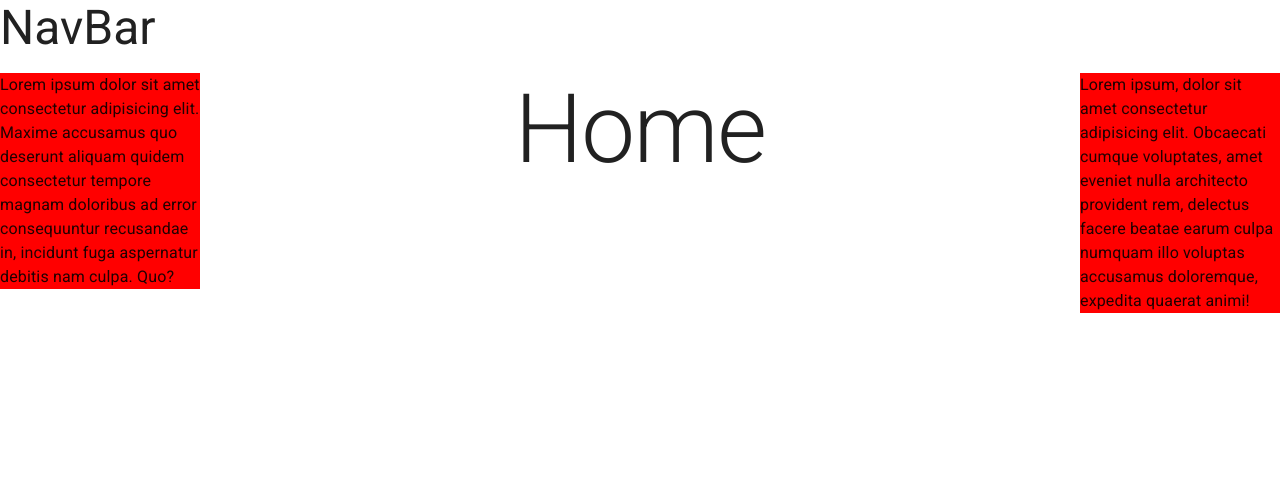
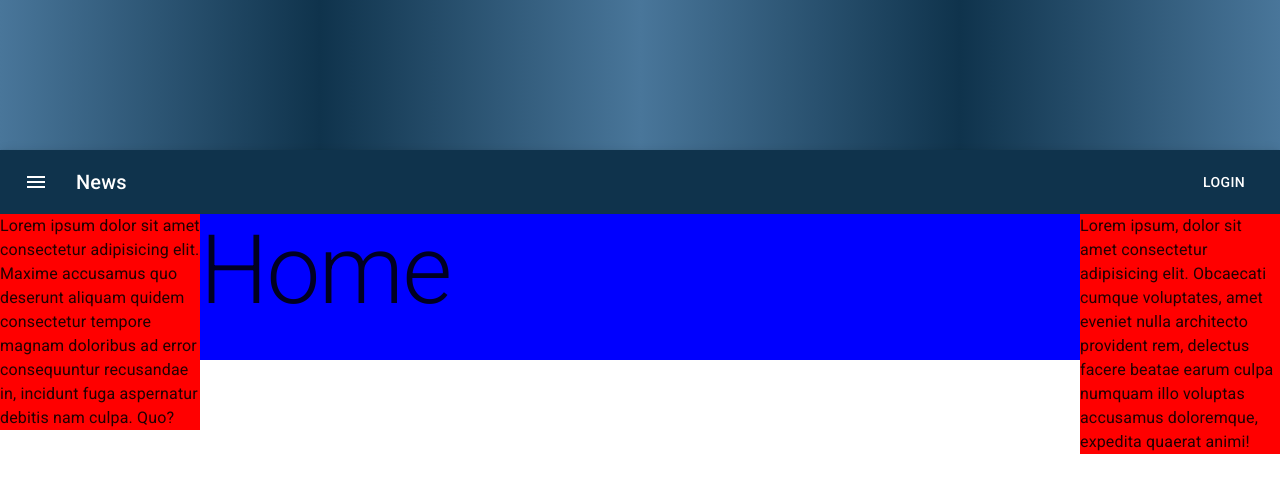
Before and after one commit to rhmadeira/extension-work, a React (Vite) app: page /home in a window 1280 px wide. Shown: the top 492 px of the page. Built offline with nearby package versions, Linux system fonts and the light colour scheme; the HTML template or start-up script is replaced by a standard one.

Commit message:
feat: layout

```diff
--- a/src/routes/AppRouter.tsx
+++ b/src/routes/AppRouter.tsx
@@ -1,6 +1,5 @@
 import { Navigate, Route, Routes } from "react-router-dom";
 import Home from "../pages/Home";
-import NavBar from "../shared/components/NavBar";
 import WebSite from "../shared/Layout/WebSite";
 
 export default function AppRouter() {
--- a/src/shared/Layout/WebSite/index.tsx
+++ b/src/shared/Layout/WebSite/index.tsx
@@ -4,19 +4,28 @@ import NavBar from "../../components/NavBar";
 
 export default function WebSite() {
   return (
+    <Box width="100%">
+      <Box
+        sx={{
+          background:
+            "linear-gradient(to right, #49769a, #0f334c, #49769a, #0f334c, #49769a )",
+          width: "100%",
+          height: "150px",
+        }}
+      />
       <Box maxWidth="1300px" margin="0 auto">
         <NavBar />
         <Box display="flex" justifyContent="space-between" position="relative">
-        <Box width="200px" position="fixed" left={0} bgcolor="red">
+          <Box width="200px" position="absolute" left={0} bgcolor="red">
             Lorem ipsum dolor sit amet consectetur adipisicing elit. Maxime
             accusamus quo deserunt aliquam quidem consectetur tempore magnam
             doloribus ad error consequuntur recusandae in, incidunt fuga
             aspernatur debitis nam culpa. Quo?
           </Box>
-        <Box maxWidth="900px" margin="0 auto">
+          <Box width="calc(100% - 400px)" margin="0 auto" bgcolor="blue">
             <Outlet />
           </Box>
-        <Box width="200px" position="fixed" right={0} bgcolor="red">
+          <Box width="200px" position="absolute" right={0} bgcolor="red">
             Lorem ipsum, dolor sit amet consectetur adipisicing elit. Obcaecati
             cumque voluptates, amet eveniet nulla architecto provident rem,
             delectus facere beatae earum culpa numquam illo voluptas accusamus
@@ -24,5 +33,6 @@ export default function WebSite() {
           </Box>
         </Box>
       </Box>
+    </Box>
   );
 }
--- a/src/shared/components/NavBar/index.tsx
+++ b/src/shared/components/NavBar/index.tsx
@@ -1,11 +1,31 @@
-import { Box, Typography } from "@mui/material";
+import {
+  AppBar,
+  Box,
+  Button,
+  IconButton,
+  Toolbar,
+  Typography,
+} from "@mui/material";
+import MenuIcon from "@mui/icons-material/Menu";
 
 export default function NavBar() {
   return (
-    <Box>
-      <Typography variant="h3" component="h2" gutterBottom>
-        NavBar
-      </Typography>
-    </Box>
+    <AppBar position="static">
+      <Toolbar>
+        <IconButton
+          size="large"
+          edge="start"
+          color="inherit"
+          aria-label="menu"
+          sx={{ mr: 2 }}
+        >
+          <MenuIcon />
+        </IconButton>
+        <Typography variant="h6" component="div" sx={{ flexGrow: 1 }}>
+          News
+        </Typography>
+        <Button color="inherit">Login</Button>
+      </Toolbar>
+    </AppBar>
   );
 }
--- a/src/shared/styles/theme/index.ts
+++ b/src/shared/styles/theme/index.ts
@@ -3,7 +3,10 @@ import { createTheme } from "@mui/material";
 export const theme = createTheme({
   palette: {
     primary: {
-      main: "#000000",
+      main: "#0f334c",
+      dark: "#03263a",
+      light: "#49769a",
+      contrastText: "#ffffff",
     },
     secondary: {
       main: "#ffffff",
```
Also changed, not shown: src/shared/components/NavBar/styles.ts (added). Lines whose indentation alone changed are shown as unchanged.
